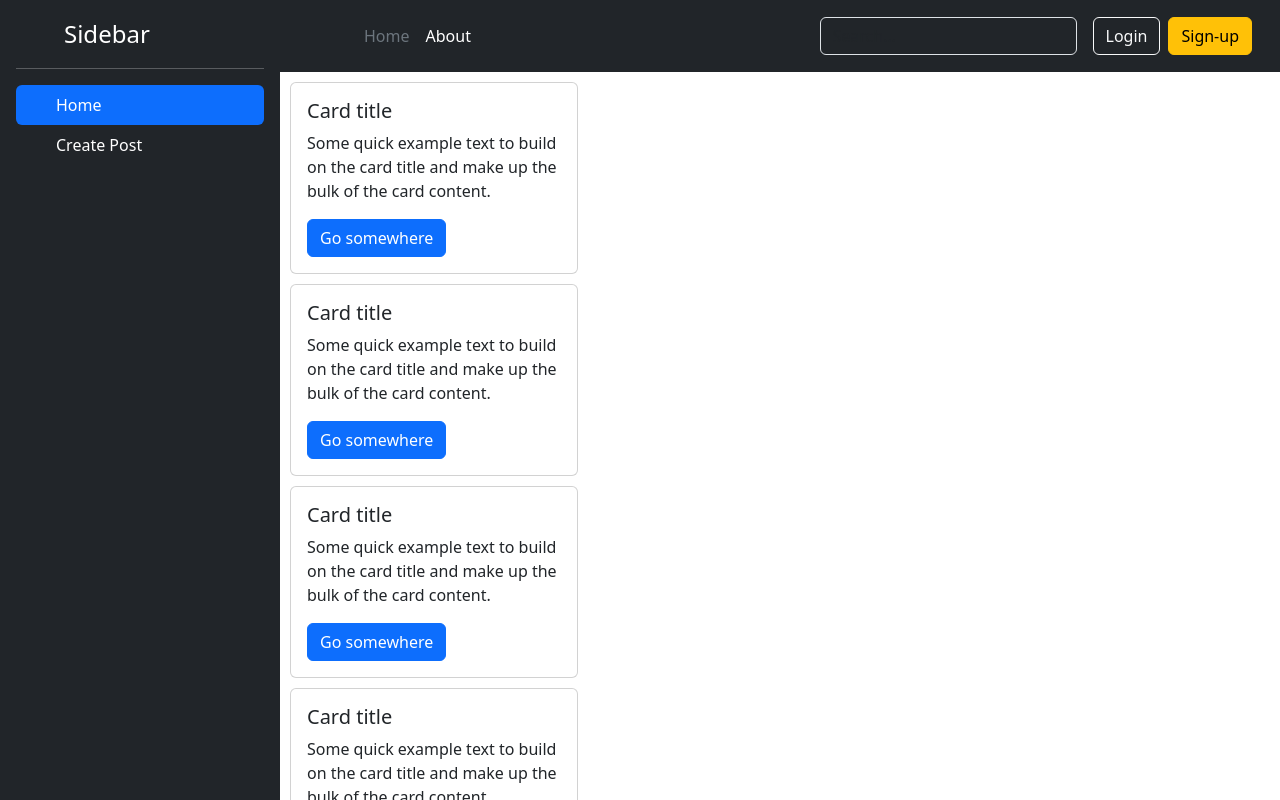
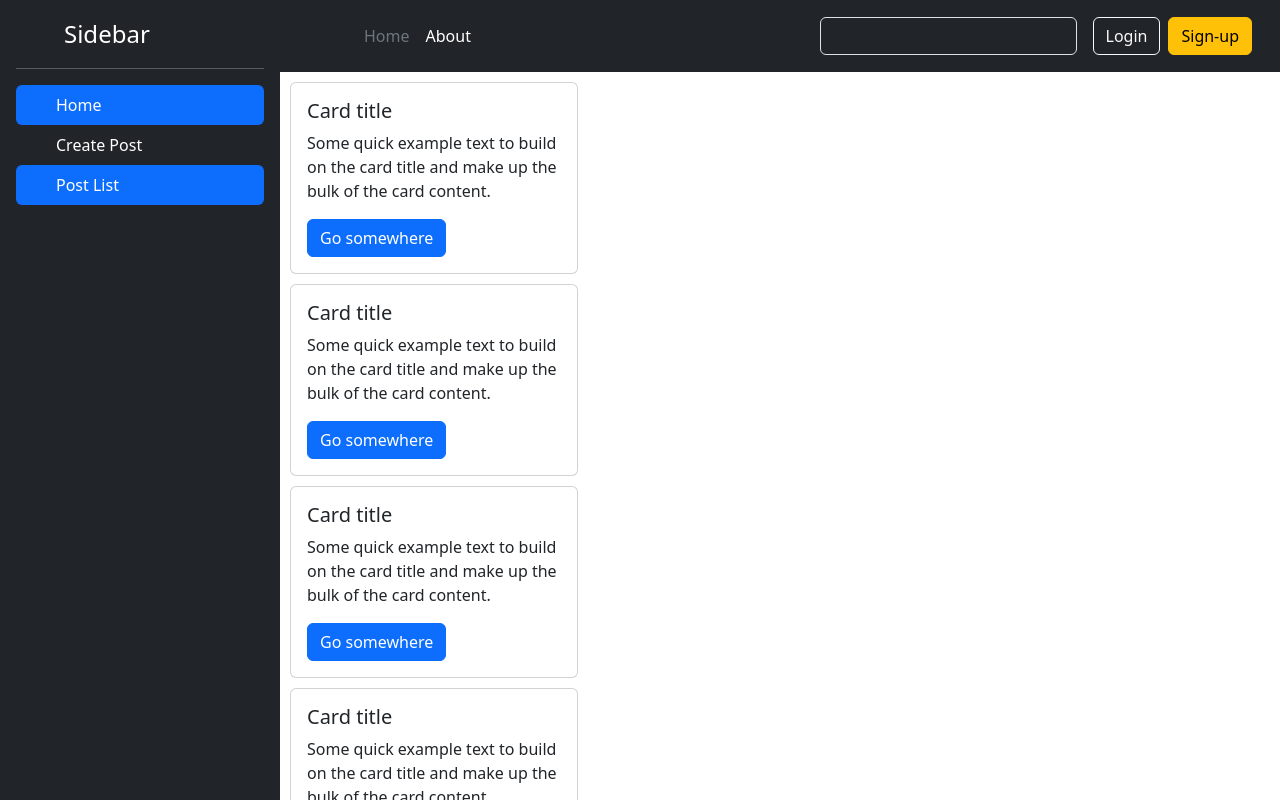
Before and after one commit to sarojmaharjan561/socialme, a React (Vite) app: page / in a window 1280 px wide. Shown: the top 800 px of the page. Built offline with nearby package versions, Linux system fonts and the light colour scheme.

Commit message:
added post list tab in sidebar

```diff
--- a/src/components/Sidebar.jsx
+++ b/src/components/Sidebar.jsx
@@ -45,6 +45,23 @@ const Sidebar = ({ selectedTab, setSelectedTab }) => {
 							<use xlinkHref="#speedometer2"></use>
 						</svg>
 						Create Post
+					</a>
+				</li>
+				<li
+					className="nav-item"
+					onClick={() => {
+						setSelectedTab('Home');
+					}}
+				>
+					<a
+						href="#"
+						className={`nav-link text-white ${selectedTab === 'Home' && 'active'}`}
+						aria-current="page"
+					>
+						<svg className="bi pe-none me-2" width="16" height="16">
+							<use xlinkHref="#home"></use>
+						</svg>
+						Post List
 					</a>
 				</li>
 			</ul>
```
